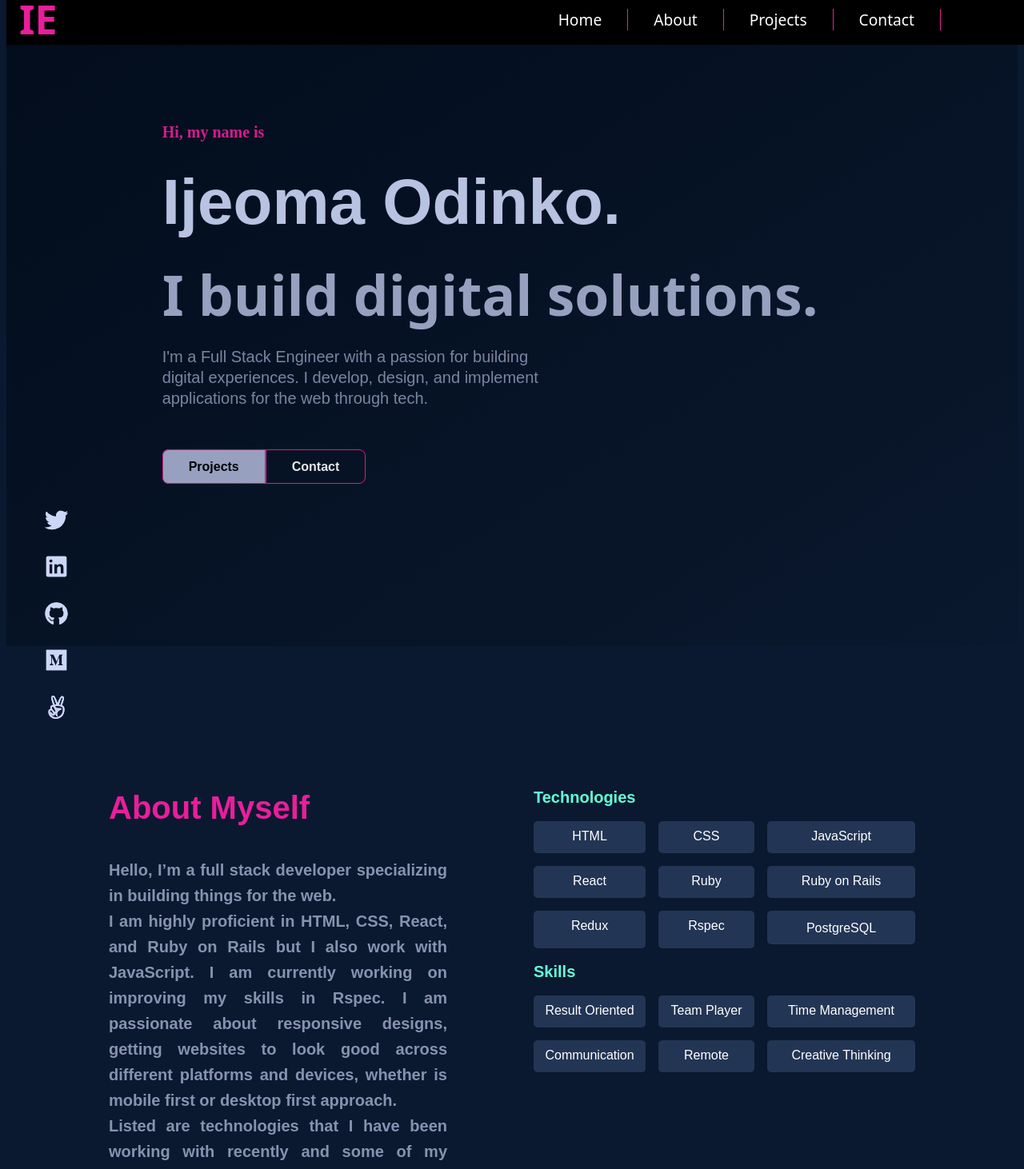
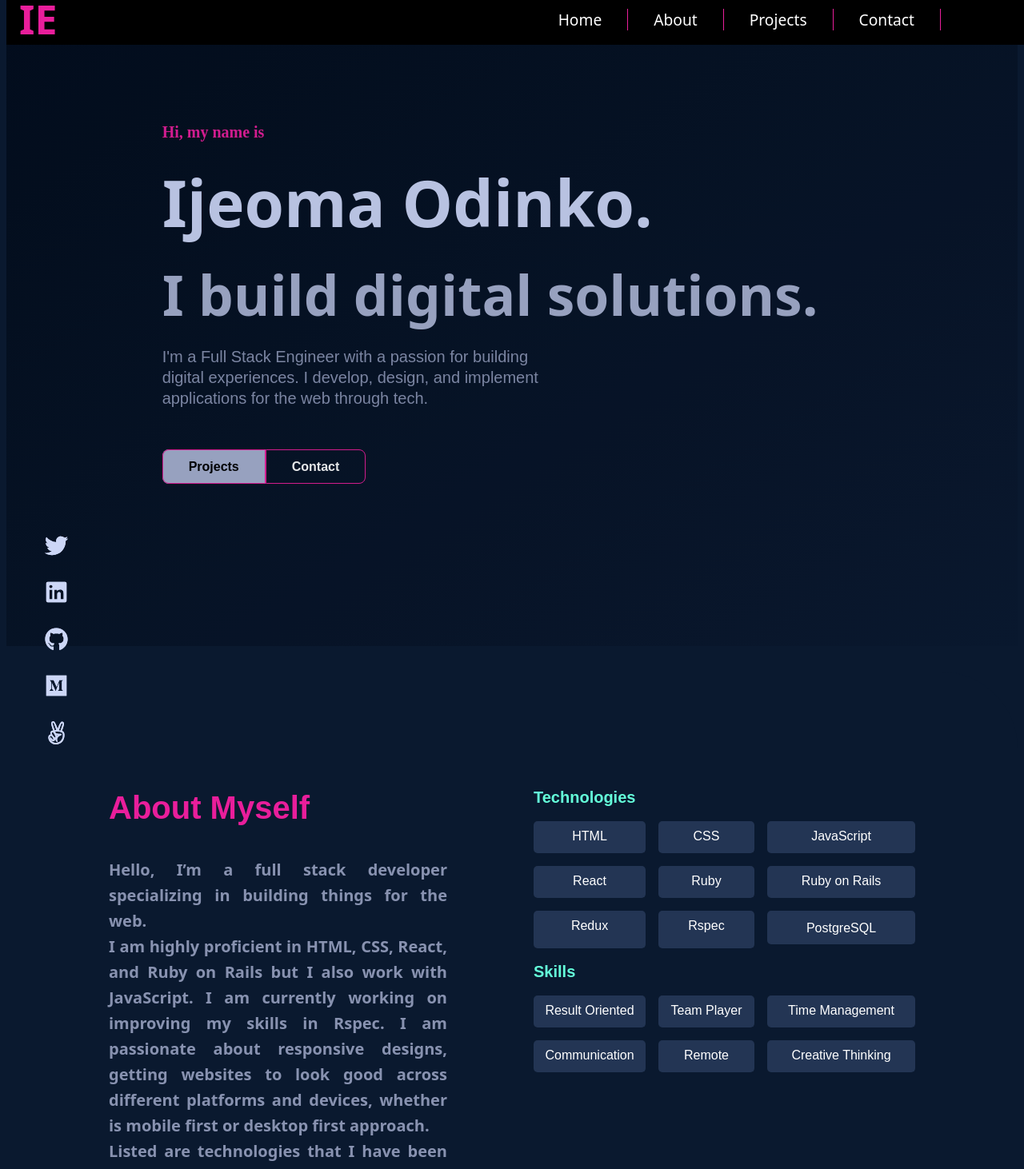
Before and after one commit to ijeomaodinko/Portfolio, a React (Create React App) app: page / in a window 1280 px wide. Shown: the top 1462 px of the page at 80% size. Built offline with nearby package versions, Linux system fonts and the light colour scheme.

Commit message:
Add files

```diff
--- a/src/components/Heroimg.css
+++ b/src/components/Heroimg.css
@@ -35,6 +35,10 @@
   transition-delay: 400ms;
   margin-bottom: -1rem;
   font-family: san-serif;
+  visibility: visible;
+  transform: matrix3d(1,0,0,0,0,1,0,0,0,0,1,0,0,0,0,1);
+  transition:cubic-bezier(0.645, 0.045, 0.355, 1)0.2s, transform 0.5 cubic-bezier(0.645, 0.045, 0.355, 1)0.2;
+
 }
 
 .h1i {
@@ -43,7 +47,7 @@
   color: #ccd6f6;
   font-family: san-serif;
   -webkit-font-smoothing: antialiased;
-  font-family: sans-serif;
+  font-family: system-ui, -apple-system, BlinkMacSystemFont, 'Segoe UI', Roboto, Oxygen, Ubuntu, Cantarell, 'Open Sans', 'Helvetica Neue', sans-serif;
   transform: uppercase;
   transform-style: preserve-3d;
   margin-block-start: 0.83em;
--- a/src/components/about.css
+++ b/src/components/about.css
@@ -109,10 +109,9 @@
     font-size: 20px;
     font-weight: 600;
     line-height: 1.6;
-    font-family: sans-serif;
+    font-family: system-ui, -apple-system, BlinkMacSystemFont, 'Segoe UI', Roboto, Oxygen, Ubuntu, Cantarell, 'Open Sans', 'Helvetica Neue', sans-serif;
     color:  #8892b0;
-     font-family: sans-serif;
-     visibility: visible;
+    visibility: visible;
 }
 .languages {
     width: 100%;
--- a/src/components/contactme.css
+++ b/src/components/contactme.css
@@ -154,7 +154,7 @@
   }
 
 h4 {
-    color:;
+    color:#8892b0;
     font-family: sans-serif;
     font-size: px;
    font-weight: 400;
```
